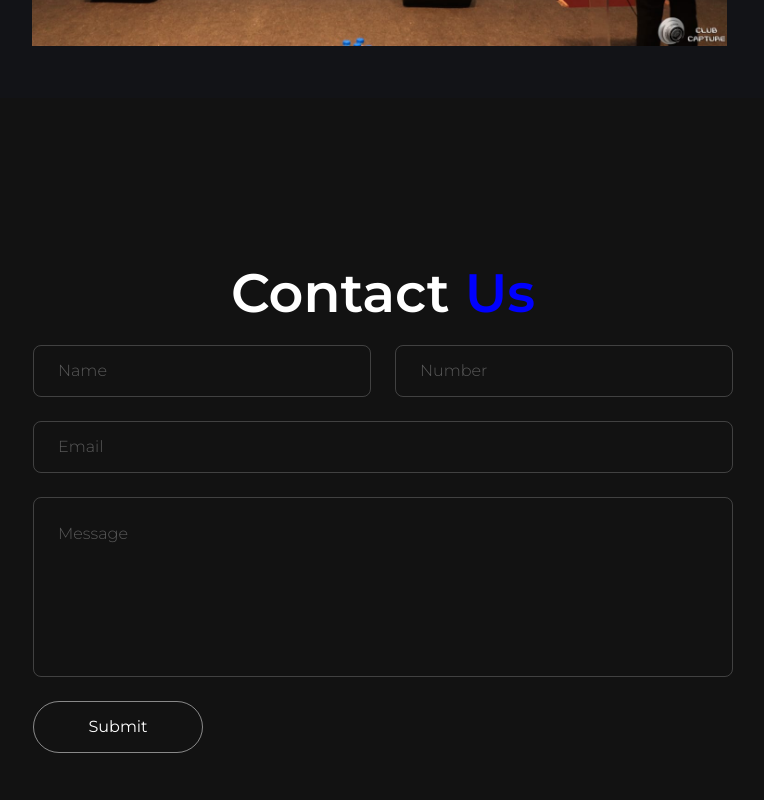
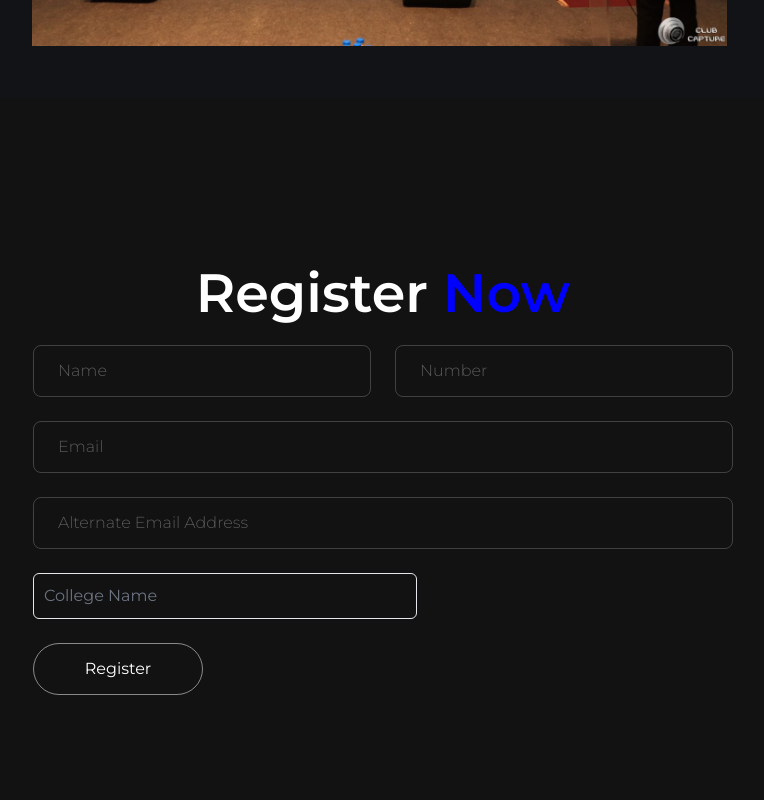
Before and after one commit to Harsh-0805/Flagship-23, a React (Vite) app: page / in a window 1280 px wide. Shown: the part 2600-3400 px from the top of the page, without its empty margins (257-1021 px from the left). Built offline with nearby package versions, Linux system fonts and the light colour scheme.

Commit message:
registration added

```diff
--- a/src/components/Contact.jsx
+++ b/src/components/Contact.jsx
@@ -1,10 +1,70 @@
-import React from "react";
+import React, { useState } from "react";
+import { useParams,useNavigate } from 'react-router-dom';
+import axios from "axios";
 import { motion } from "framer-motion";
 import { fadeIn, textVariant } from "../utils/motion";
+import Popup from './Popup';
+import CompletedRegistration from "./completedRegistration";
 
 const Contact = () => {
+
+  // const { n } = useParams();
+  const [formData, setFormData] = useState({
+    name: "",
+    email: "",
+    phoneNumber: "",
+    collegeName:"",
+    Aemail:"",
+  });
+
+  const [isPopupOpen, setIsPopupOpen] = useState(false);
+  const [isSuccess, setIsSuccess] = useState(true);
+  const [popupMessage, setPopupMessage] = useState('');
+
+  const navigate = useNavigate()
+
+  const [registrationComplete, setRegistrationComplete] = useState(false);
+
+  const handleChange = (e) => {
+    const { name, value } = e.target;
+    setFormData({ ...formData, [name]: value });
+  };
+
+  const handleSubmit = async (e) => {
+    e.preventDefault();
+    try {
+      const response = await axios.post("https://flagship-registeration-backend.onrender.com/api/register", formData);
+      if (response.status === 200) {
+        console.log("Registration successful");
+        setRegistrationComplete(true);
+        setIsSuccess(true);
+        setPopupMessage('Registration completed successfully.');
+      } else {
+        console.error("Registration failed");
+        navigate('/error');
+        setIsSuccess(false);
+        setPopupMessage('Registration failed. Please try again.');
+      }
+    } catch (error) {
+      console.error("Error:", error);
+      navigate('/error');
+      setIsSuccess(false);
+      setPopupMessage('Registration failed. Please try again.');
+    }
+    setIsPopupOpen(true);
+  };
+
+  const closePopup = () => {
+    setIsPopupOpen(false);
+  };
+
+
+
   return (
     <div id="contact" className="h-full">
+      {registrationComplete ? (
+        <CompletedRegistration/>
+      ) : (
       <div className="container mx-auto py-32 px-5 text-center xl:text-left flex items-center justify-center h-full">
         <div className="flex flex-col w-full max-w-[700px] ">
           <motion.h2
@@ -14,33 +74,105 @@ const Contact = () => {
             exit="hidden"
             className="h2 text-center mb-21"
           >
-            Contact <span className="text-[blue]">Us</span>
+            Register <span className="text-[blue]">Now</span>
           </motion.h2>
           <motion.form
       variants={fadeIn("up", "spring", 0.5, 0.75)}
       initial="hidden"
       animate="show"
       exit="hidden"
+      action="#"
+      method="POST"
+      onSubmit={handleSubmit}
       className={`${textVariant()} flex-1 flex flex-col gap-6 w-full mx-auto`}
     >
       <div className="flex gap-x-6 w-full">
-              <input type="text" placeholder="name" className="input" />
-              <input type="number" placeholder="number" className="input" />
+        <input
+          type="text"
+          placeholder="name"
+          className="input"
+          id="name"
+          name="name"
+          autoComplete="Full Name"
+          required
+          value={formData.name}
+          onChange={handleChange}
+        />
+        <input
+          type="number"
+          placeholder="number"
+          className="input"
+          id="phoneNumber"
+          name="phoneNumber"
+          autoComplete="phoneNumber"
+          required
+          value={formData.phoneNumber}
+          onChange={handleChange}
+        />
       </div>
-            <input type="email" placeholder="email" className="input" />
-            <textarea placeholder="message" className="textarea"></textarea>
+      <input
+        type="email"
+        placeholder="email"
+        className="input"
+        id="email"
+        name="email"
+        autoComplete="email"
+        required
+        value={formData.email}
+        onChange={handleChange}
+      />
+      <input
+        type="email"
+        placeholder="Alternate email address"
+        className="input"
+        id="Aemail"
+        name="Aemail"
+        autoComplete="Aemail"
+        required
+        value={formData.Aemail}
+        onChange={handleChange}
+      />
+      <div className="relative w-full lg:max-w-sm">
+        {/* <label htmlFor="collegeName" className="block text-sm font-medium leading-6 text-gray-900">
+          College Name
+        </label> */}
+        <select
+          className="w-full p-2.5 text-gray-500 bg-[#121212] border rounded-md shadow-sm outline-none appearance-none focus:border-indigo-600"
+          name="collegeName"
+          id="collegeName"
+          value={formData.collegeName}
+          onChange={handleChange}
+        >
+          <option value="Select from below">College Name</option>
+          <option value="IIM Nagpur">IIM Nagpur</option>
+          <option value="AIIMS Nagpur">AIIMS Nagpur</option>
+          <option value="Yeshwantrao Chavan College of Engg (YCCE), Nagpur">Yeshwantrao Chavan College of Engg (YCCE), Nagpur</option>
+          <option value="Cummins College of Engineering for Women, Nagpur">Cummins College of Engineering for Women, Nagpur</option>
+          <option value="Symbiosis Institute of Technology [SIT], Nagpur">Symbiosis Institute of Technology [SIT], Nagpur</option>
+          <option value="GHRaisoni College of Engineering [GHRCE], Nagpur">GHRaisoni College of Engineering [GHRCE], Nagpur</option>
+          <option value="Indian Institute of Information Technology [IIIT], Nagpur">Indian Institute of Information Technology [IIIT], Nagpur</option>
+          <option value="Nagpur Institute of Technology [NIT], Nagpur">Nagpur Institute of Technology [NIT], Nagpur</option>
+          <option value="Ramdeobaba">Ramdeobaba</option>
+          <option value="Government Medical College Nagpur">Government Medical College Nagpur</option>
+          <option value="Priyadarshini College of Engineering">Priyadarshini College of Engineering</option>
+          <option value="others">Other</option>
+        </select>
+      </div>
       <button
-              className="btn rounded-full border border-white/50 max-w-[170px]
-            px-8 transition-all duration-300 flex items-center justify-center
-            overflow-hidden hover:border-accent-group hover:shadow-[inset_0_0_0.5rem_4em_blue] hover:translate-y-[-0.5rem] hover:text-[color:var(--hover-b)]"
+        type="submit"
+        className="btn rounded-full border border-white/50 max-w-[170px] px-8 transition-all duration-300 flex items-center justify-center overflow-hidden hover:border-accent-group hover:shadow-[inset_0_0_0.5rem_4em_blue] hover:translate-y-[-0.5rem] hover:text-[color:var(--hover-b)]"
       >
-              <span className="group-hover:-translate-y-[120%] group-hover:opacity-0 transition-all duration-500 ">
-                Submit
+        <span className="group-hover:-translate-y-[120%] group-hover:opacity-0 transition-all duration-500">
+          Register
         </span>
       </button>
     </motion.form>
+    {isPopupOpen && (
+        <Popup message={popupMessage} isSuccess={isSuccess} onClose={closePopup} />
+      )}
         </div>
       </div>
+      )};
     </div>
   );
 };
--- /dev/null
+++ b/src/components/Popup.jsx
@@ -0,0 +1,19 @@
+import React from 'react';
+
+function Popup({ message, isSuccess, onClose }) {
+  return (
+    <div
+      className={`fixed inset-0 flex items-center justify-center z-50 ${isSuccess ? 'bg-green-500' : 'bg-red-500'} bg-opacity-75`}
+    >
+      <div className="bg-white rounded-lg p-8">
+        <h2 className="text-xl font-semibold">{isSuccess ? 'Registration Complete' : 'Registration Failed'}</h2>
+        <p>{message}</p>
+        <button onClick={onClose} className="mt-4 bg-blue-500 text-white px-4 py-2 rounded-lg hover:bg-blue-600">
+          Close
+        </button>
+      </div>
+    </div>
+  );
+}
+
+export default Popup;
--- a/src/components/completedRegistration.jsx
+++ b/src/components/completedRegistration.jsx
@@ -3,7 +3,7 @@ import React from "react";
 
 function CompletedRegistration() {
   return (
-    <div className="bg-gradient-to-r from-slate-900 to-blue-800 h-[100vh]">
+    <div className="bg-gradient-to-r from-slate-900 to-blue-800 ">
       <div className="mx-auto max-w-7xl py-24 sm:px-6 sm:py-32 lg:px-8">
         <div className="relative isolate overflow-hidden px-6 pt-16  sm:rounded-3xl sm:px-16 md:pt-24 lg:flex lg:gap-x-20 lg:px-24 lg:pt-0">
 
@@ -12,12 +12,12 @@ function CompletedRegistration() {
               Registration successful.
               <br />
               <br/>
-              Click below to know more about flagship 2023
+              Click below to know more about E-Cell Vnit
             </h2>
 
             <div className="mt-10 flex items-center justify-center gap-x-6 lg:justify-start">
 
-              <a href="https://flagship.ecellvnit.org/" className="text-sm font-semibold leading-6 text-white">
+              <a href="https://www.ecellvnit.org/" className="text-sm font-semibold leading-6 text-white">
                 Learn more <span aria-hidden="true">→</span>
               </a>
             </div>
```
Lines whose indentation alone changed are shown as unchanged.
